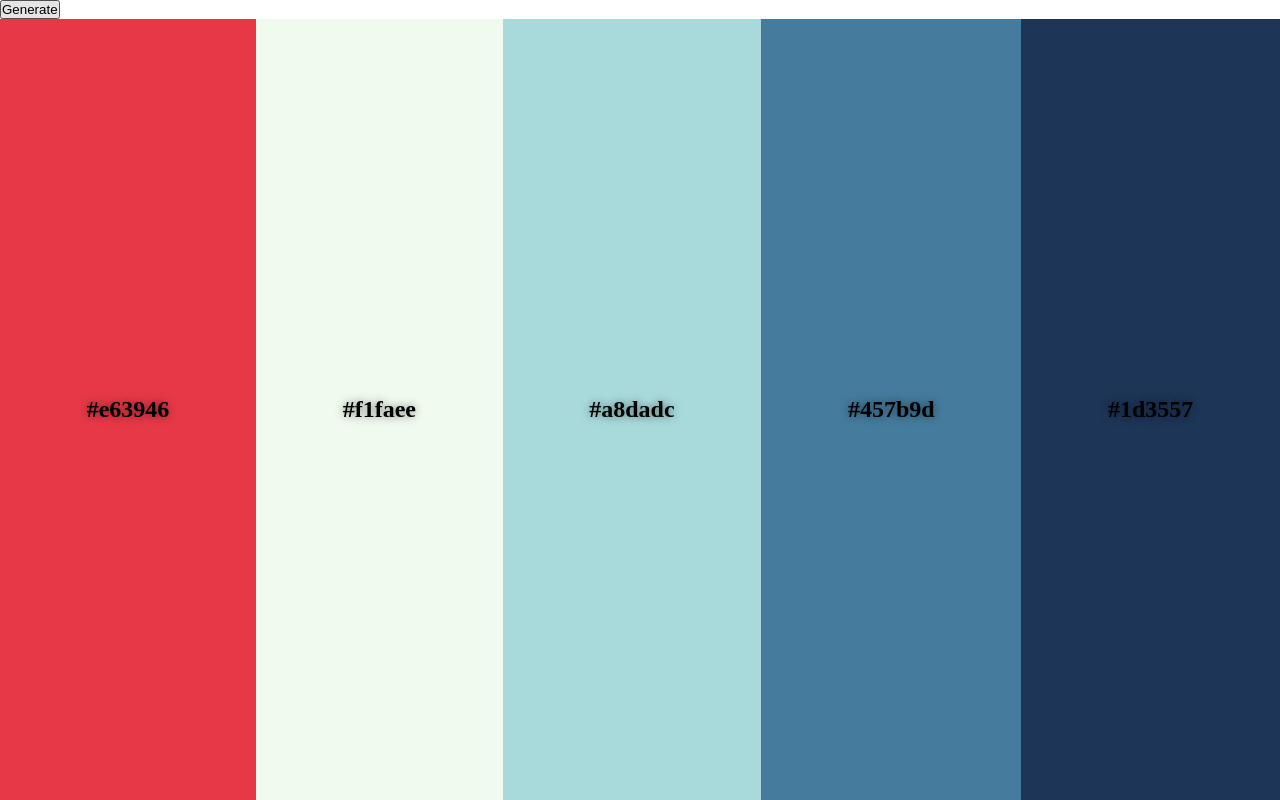
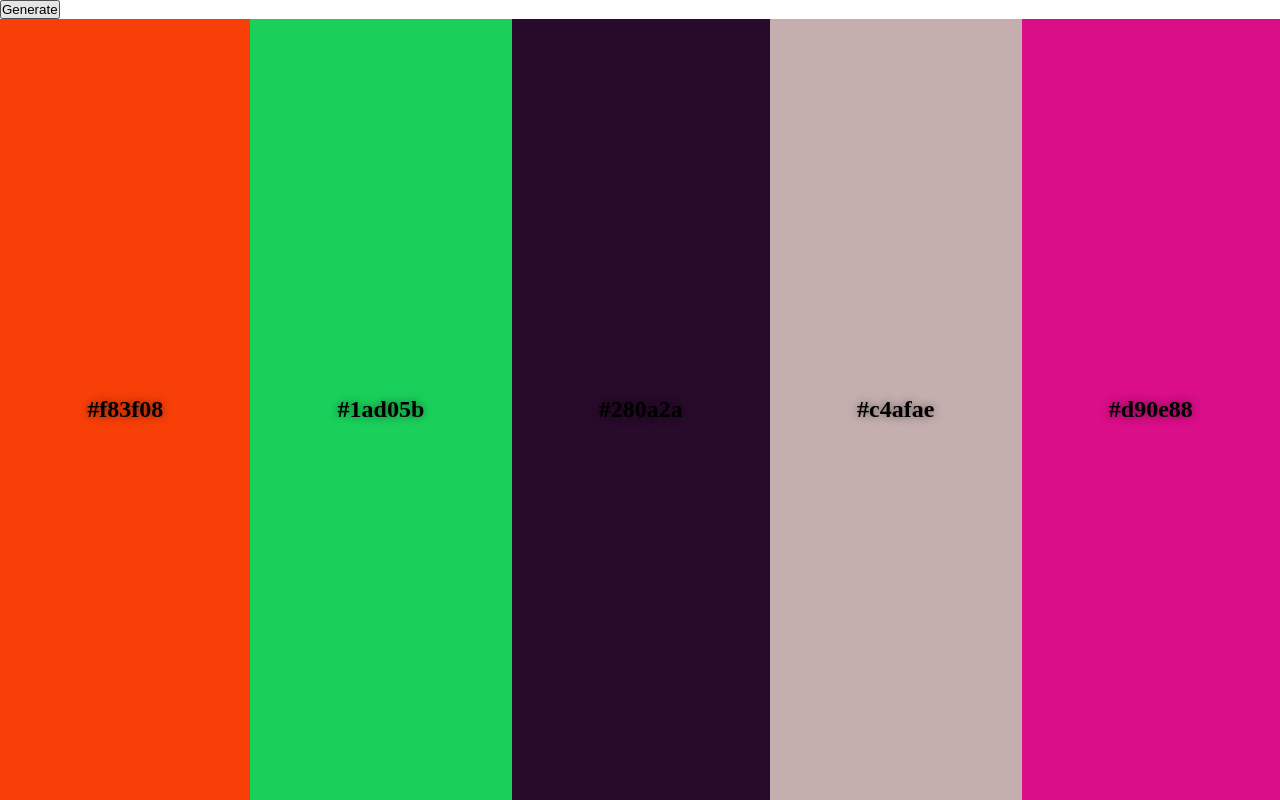
Before and after one commit to BIazeStorm/color-palette-generator, a React (Vite) app: page / in a window 1280 px wide. Built offline with nearby package versions, Linux system fonts and the light colour scheme.

Commit message:
feat: implement generatePalette function in App

```diff
--- a/src/App.jsx
+++ b/src/App.jsx
@@ -1,21 +1,33 @@
 import React, { useState } from 'react'
 import Palette from './components/Palette'
 import Controls from './components/Controls';
+import { generateRandomColor } from './utils/colorUtils';
 import './App.css'
+
+const getInitialColors = () => {
+  return Array.from({ length: 5 }, () => ({
+    id: crypto.randomUUID(),
+    hex: generateRandomColor(),
+  }));
+};
 
 function App() {
 
-  const [colors, setColors] = useState([
-    { id: 1, hex: '#e63946' },
-    { id: 2, hex: '#f1faee' },
-    { id: 3, hex: '#a8dadc' },
-    { id: 4, hex: '#457b9d' },
-    { id: 5, hex: '#1d3557' },
-  ]);
+  const [colors, setColors] = useState(getInitialColors());
+
+  const handleGeneratePalette = () => {
+    const newColors = colors.map((color) => {
+      return {
+        ...color,
+        hex: generateRandomColor(),
+      };
+    });
+    setColors(newColors);
+  };
 
   return (
     <div className="App">
-      <Controls />
+      <Controls onGenerate={handleGeneratePalette} />
       <Palette colors={colors} />
     </div>
   );
--- a/src/components/Controls.jsx
+++ b/src/components/Controls.jsx
@@ -1,9 +1,11 @@
 import React from "react";
 
-function Controls() {
+function Controls({ onGenerate }) {
     return (
         <div className="Controls">
-            <button className="Controls__btn">Generate</button>
+            <button className="Controls__btn" onClick={onGenerate}>
+                Generate
+            </button>
         </div>
     );
 }
```
